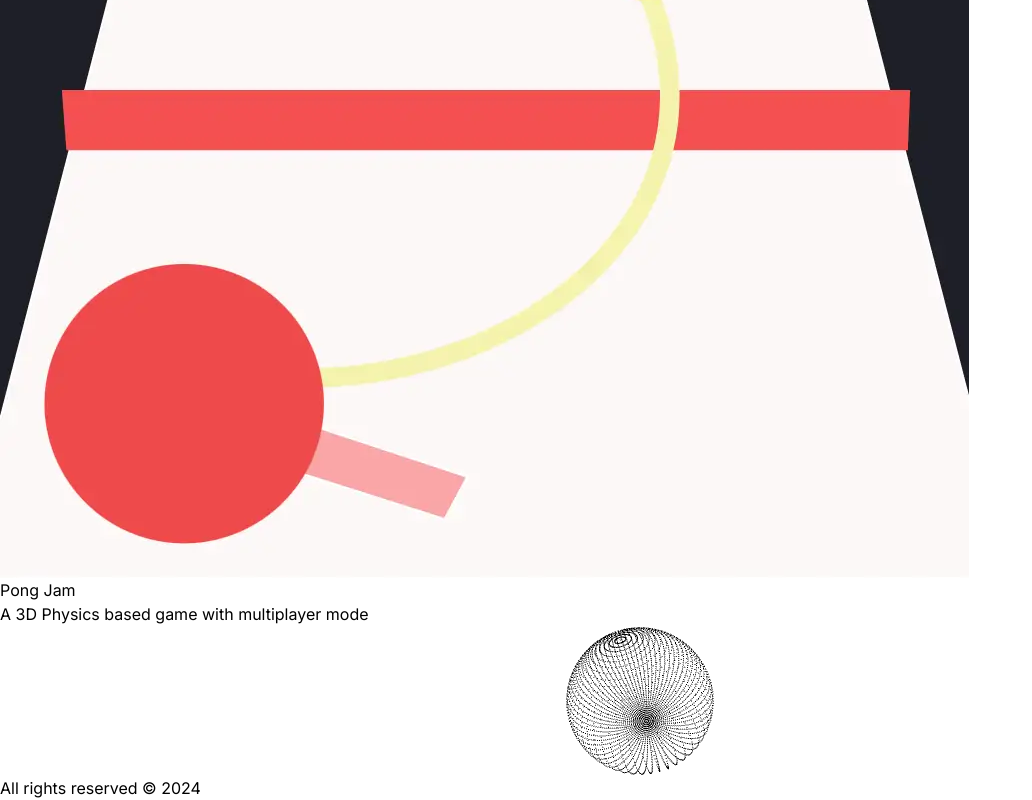
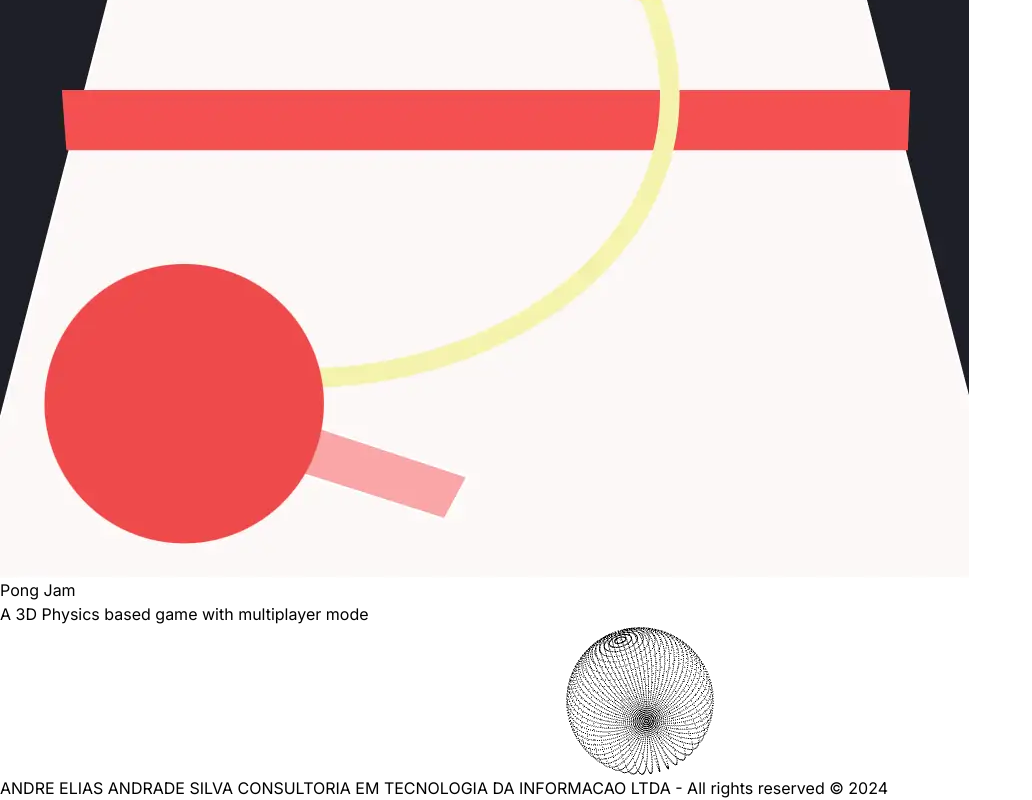
Before and after one commit to dedekpo/portfolio, a Next.js app: page /en in a window 1280 px wide. Shown: the part 8990-9790 px from the top of the page, without its empty margins (0-1032 px from the left). Built offline with nearby package versions, Linux system fonts and the light colour scheme.

Commit message:
add razao social on footer

```diff
--- a/app/[lang]/page.tsx
+++ b/app/[lang]/page.tsx
@@ -106,7 +106,7 @@ export default async function HomePage({
       <footer>
         <div className="flex flex-col md:flex-row items-center justify-center gap-1 text-xs text-gray-700 text-center w-full">
           <span>
-            {dictionary["allrights"]} {new Date().getFullYear()}
+          ANDRE ELIAS ANDRADE SILVA CONSULTORIA EM TECNOLOGIA DA INFORMACAO LTDA - {dictionary["allrights"]} {new Date().getFullYear()}
           </span>
         </div>
       </footer>
```
